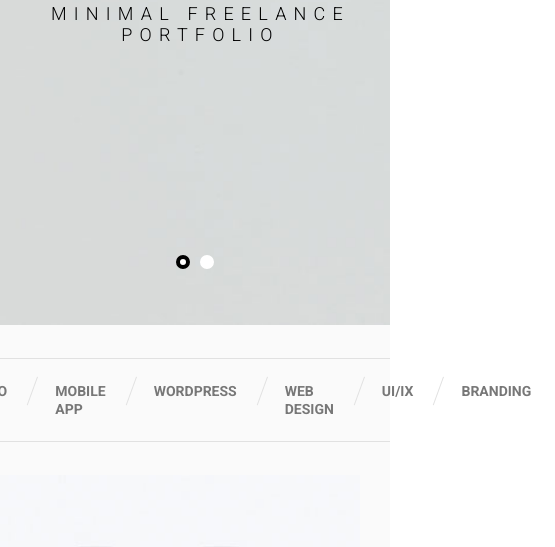
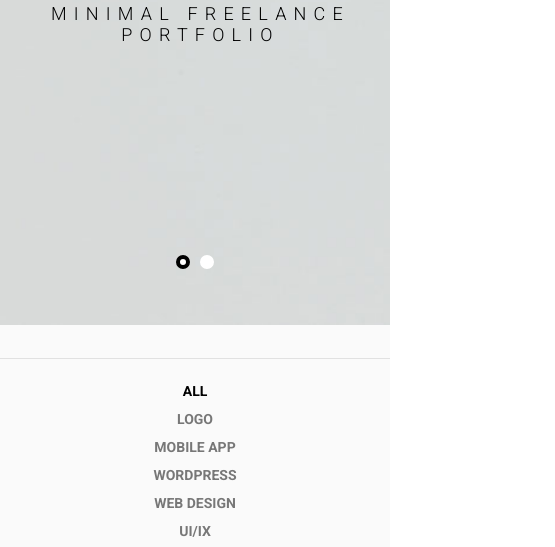
Before and after one commit to evgenynovak/Lian, a website: page dist/index.html in a window 390 px wide. Shown: the part 531-1078 px from the top of the page, 555 px wide, since content can reach past the window. Drawn offline with Linux system fonts and the light colour scheme.

Commit message:
.menu added adaptive

```diff
--- a/src/style/sass/blocks/menu.sass
+++ b/src/style/sass/blocks/menu.sass
@@ -4,15 +4,21 @@
     display: flex
     justify-content: center
     margin: 0
+    padding-left: 0px
     padding-top: 23px
     padding-bottom: 23px
     list-style: none
     border-top: 1px solid $second-color
     border-bottom: 1px solid $second-color
+    @media (max-width: 900px)
+      flex-direction: column
+      align-items: center
   &__item
     position: relative
     padding-left: 24px
     padding-right: 24px
+    @media (max-width: 900px)
+      padding-bottom: 10px
     &:before
       content: ''
       color: $second-color
@@ -23,6 +29,8 @@
       height: 30px
       width: 30px
       transform: rotate(20deg)
+      @media (max-width: 900px)
+        display: none
     &:first-child::before
       content: ''
       border: none
```
Also changed, not shown: dist/css/main.css.
